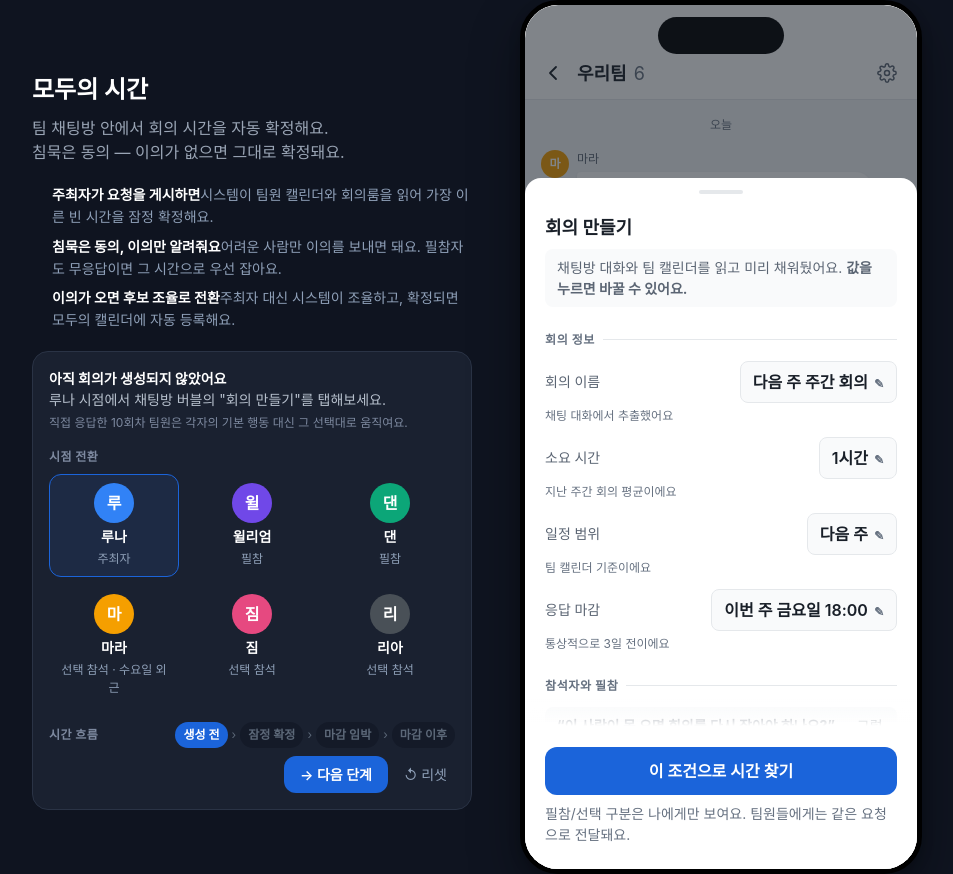
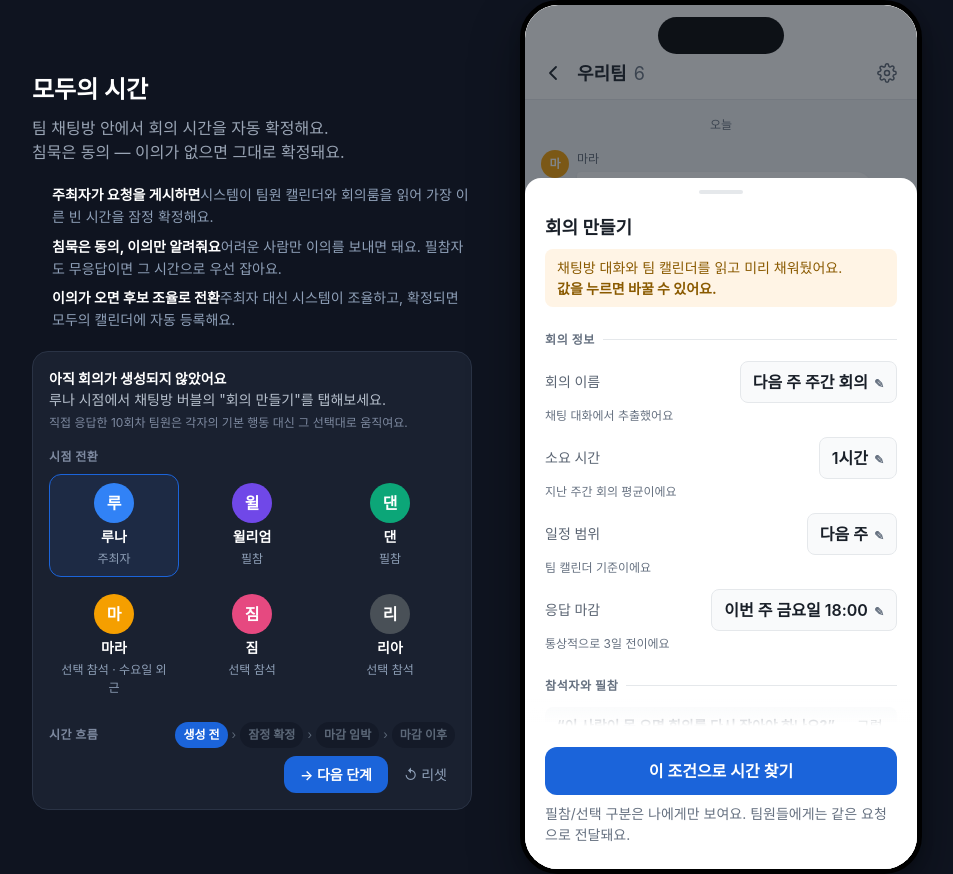
Before and after one commit to RunaUXLabs/goorm10, a React (Vite) app: page / in a window 1280 px wide. Both pictures are taken after a click on the button "회의 만들기". Shown: the whole page, without its empty margins (163-1116 px from the left). Built offline with nearby package versions, Linux system fonts and the light colour scheme; a web font is replaced by a local one.

Commit message:
style: 회의 생성 시트 안내 배경과 줄바꿈 개선

```diff
--- a/src/ModU/Sheet.jsx
+++ b/src/ModU/Sheet.jsx
@@ -53,8 +53,9 @@ function ComposeSheet() {
       <div className="sheet__body">
       <div className="sheet__section">
         <h3 className="sheet__title">회의 만들기</h3>
-        <Notice tone="neutral">
-          채팅방 대화와 팀 캘린더를 읽고 미리 채워뒀어요. <b>값을 누르면 바꿀 수 있어요.</b>
+        <Notice tone="warn">
+          채팅방 대화와 팀 캘린더를 읽고 미리 채워뒀어요.<br />
+          <b>값을 누르면 바꿀 수 있어요.</b>
         </Notice>
       </div>
 
```
